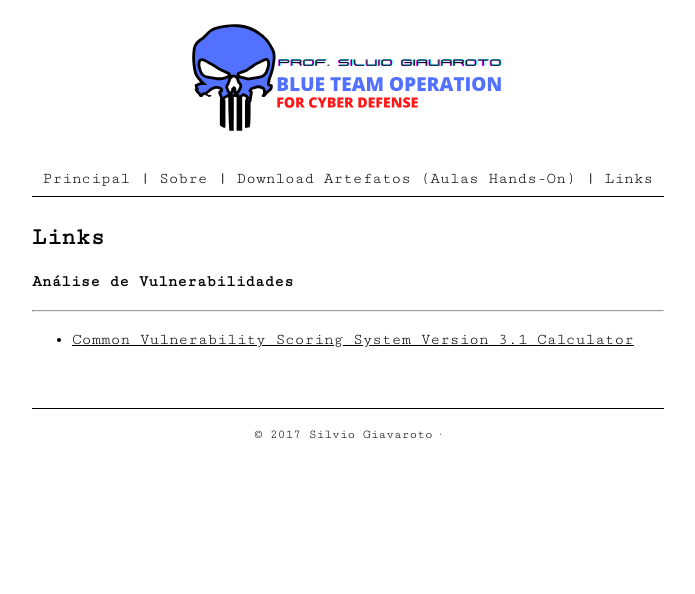
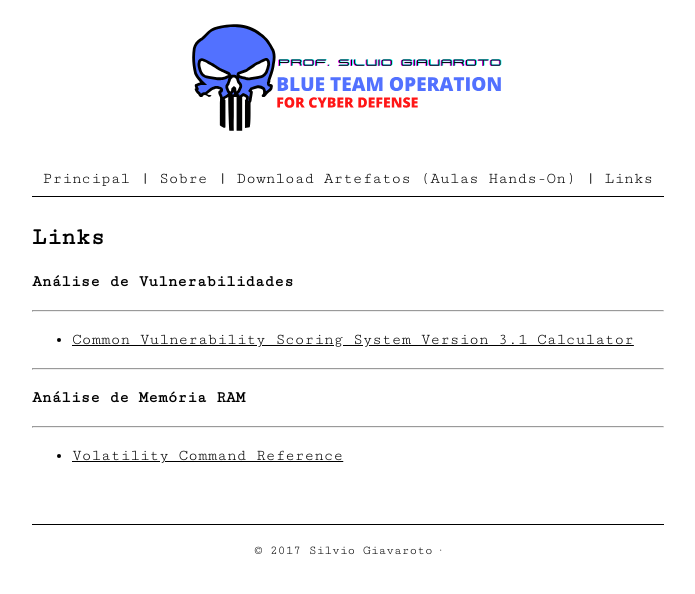
Before and after one commit to silviogiavaroto/profsilviogiavaroto.github.io, a Jekyll site: the page built from links.md, in a window 1280 px wide. Shown: the top 594 px of the page, without its empty margins (292-987 px from the left). Built offline with Jekyll 4.4.1, drawn with Linux system fonts in a browser that asks for light colours.

Commit message:
Update links.md

```diff
--- a/links.md
+++ b/links.md
@@ -7,3 +7,7 @@ permalink: /links/
 <b>Análise de Vulnerabilidades</b>
 <hr>
 - <a href="https://www.first.org/cvss/calculator/3.1" target="_blank">Common Vulnerability Scoring System Version 3.1 Calculator</a>
+<hr>
+<b> Análise de Memória RAM </b>
+<hr>
+- <a href="https://github.com/volatilityfoundation/volatility/wiki/Command-Reference" target="_blank"> Volatility Command Reference </a>
```
